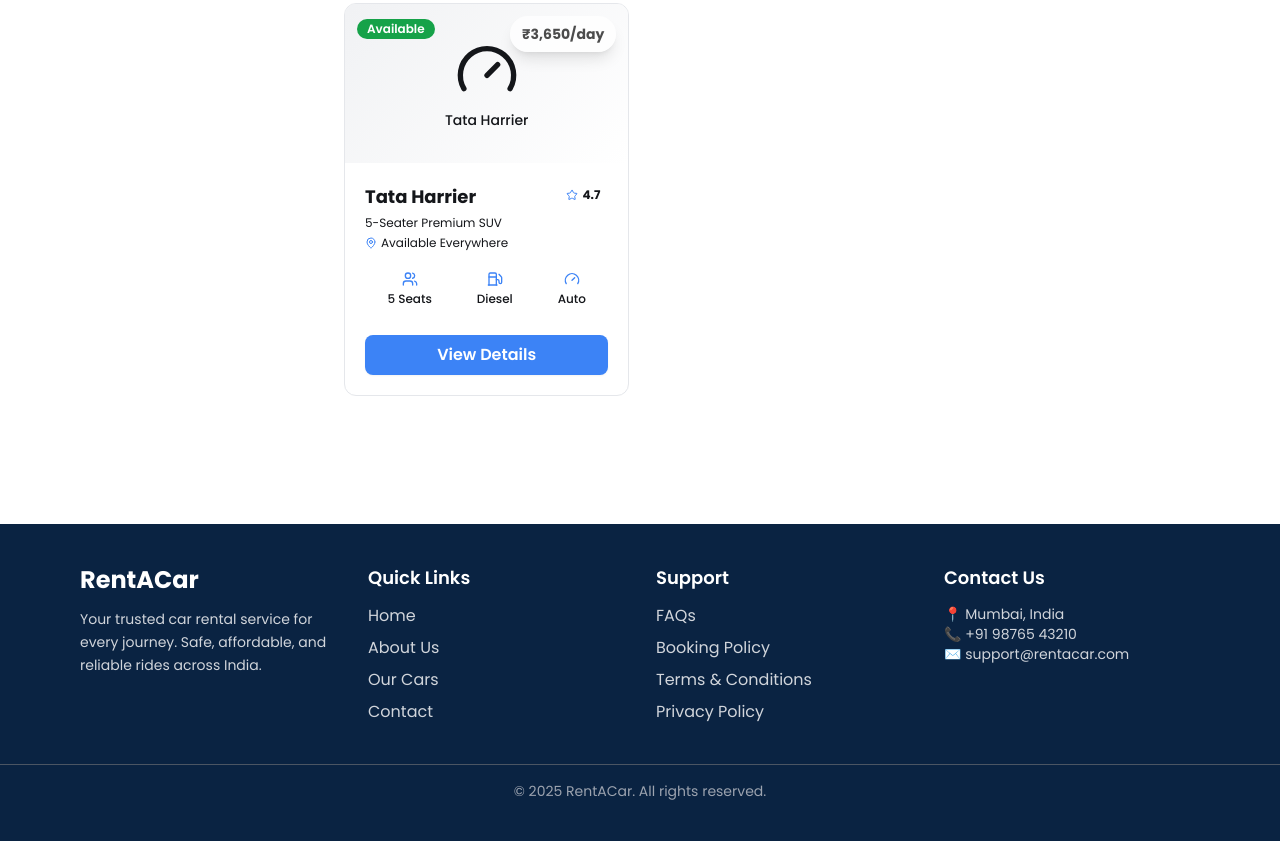
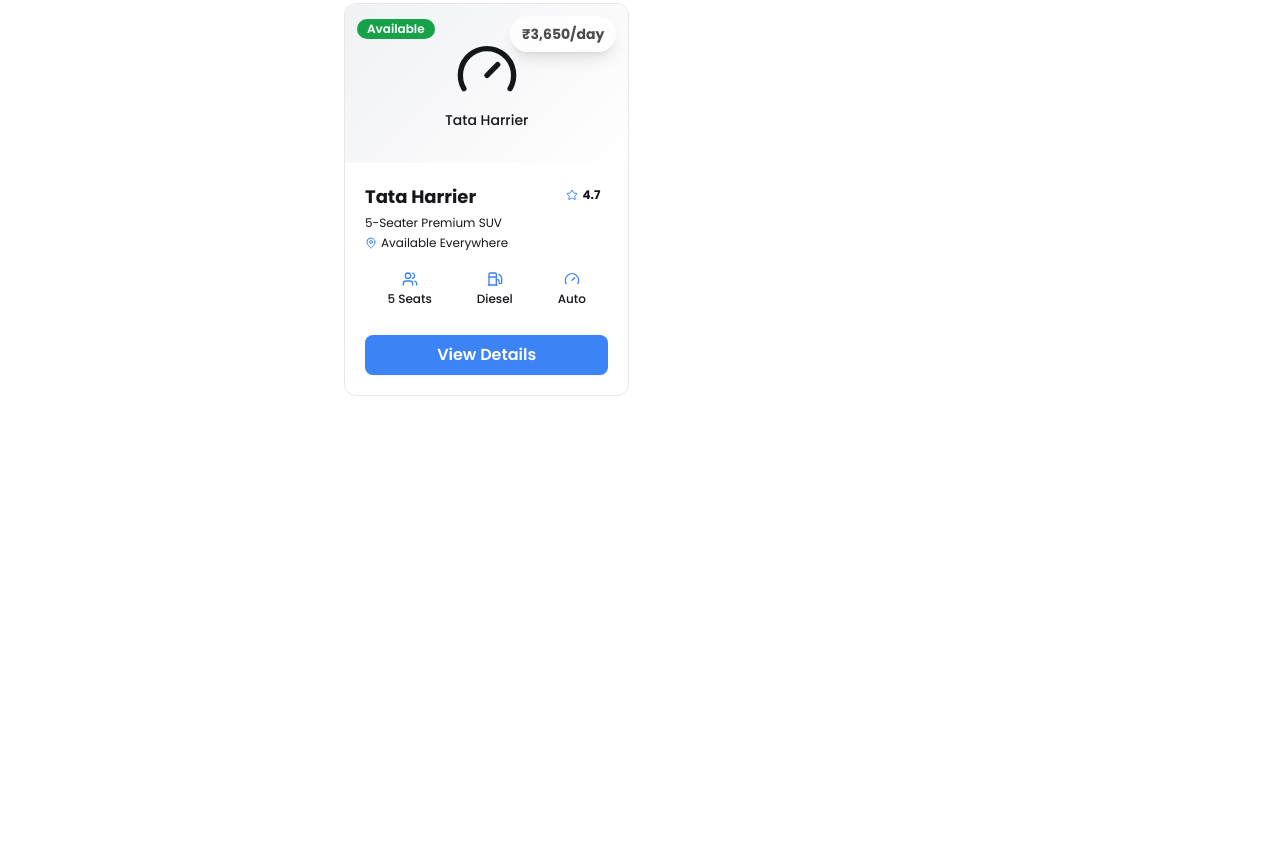
Before and after one commit to atharvgawande31/Cab-Booking, a plain HTML site: page Car-Rental-4/cars.html in a window 1280 px wide. Shown: the part 3524-4365 px from the top of the page. After the commit the page ends 3968 px from the top, so only its background shows below. Drawn offline with nearby package versions, Linux system fonts and the light colour scheme.

Commit message:
footer changed

```diff
--- a/Car-Rental-4/cars.html
+++ b/Car-Rental-4/cars.html
@@ -231,55 +231,6 @@
         </div>
       </div>
     </div>
-    <footer class="bg-[#0a2342] text-white py-10 mt-20">
-        <div class="container mx-auto px-6 lg:px-20 grid grid-cols-1 md:grid-cols-4 gap-8">
-
-          <div>
-            <h2 class="text-2xl font-bold">RentACar</h2>
-            <p class="mt-3 text-gray-300 text-sm leading-relaxed">
-              Your trusted car rental service for every journey. Safe, affordable, and reliable rides across India.
-            </p>
-          </div>
-
-          <div>
-            <h3 class="text-lg font-semibold mb-3">Quick Links</h3>
-            <ul class="space-y-2 text-gray-300">
-              <li><a href="#" class="hover:text-white transition">Home</a></li>
-              <li><a href="#" class="hover:text-white transition">About Us</a></li>
-              <li><a href="#" class="hover:text-white transition">Our Cars</a></li>
-              <li><a href="#" class="hover:text-white transition">Contact</a></li>
-            </ul>
-          </div>
-
-          <div>
-            <h3 class="text-lg font-semibold mb-3">Support</h3>
-            <ul class="space-y-2 text-gray-300">
-              <li><a href="#" class="hover:text-white transition">FAQs</a></li>
-              <li><a href="#" class="hover:text-white transition">Booking Policy</a></li>
-              <li><a href="#" class="hover:text-white transition">Terms & Conditions</a></li>
-              <li><a href="#" class="hover:text-white transition">Privacy Policy</a></li>
-            </ul>
-          </div>
-
-          <div>
-            <h3 class="text-lg font-semibold mb-3">Contact Us</h3>
-            <p class="text-gray-300 text-sm">📍 Mumbai, India</p>
-            <p class="text-gray-300 text-sm">📞 +91 98765 43210</p>
-            <p class="text-gray-300 text-sm">✉️ support@rentacar.com</p>
-
-            <div class="flex gap-4 mt-4">
-              <a href="#" class="text-gray-300 hover:text-white text-xl"><i class="fab fa-facebook"></i></a>
-              <a href="#" class="text-gray-300 hover:text-white text-xl"><i class="fab fa-instagram"></i></a>
-              <a href="#" class="text-gray-300 hover:text-white text-xl"><i class="fab fa-twitter"></i></a>
-              <a href="#" class="text-gray-300 hover:text-white text-xl"><i class="fab fa-linkedin"></i></a>
-            </div>
-          </div>
-        </div>
-
-        <div class="border-t border-gray-600 mt-10 pt-4 text-center text-gray-400 text-sm">
-          © 2025 RentACar. All rights reserved.
-        </div>
-    </footer>
 
     <script>
       // --- Data Definitions ---
```
